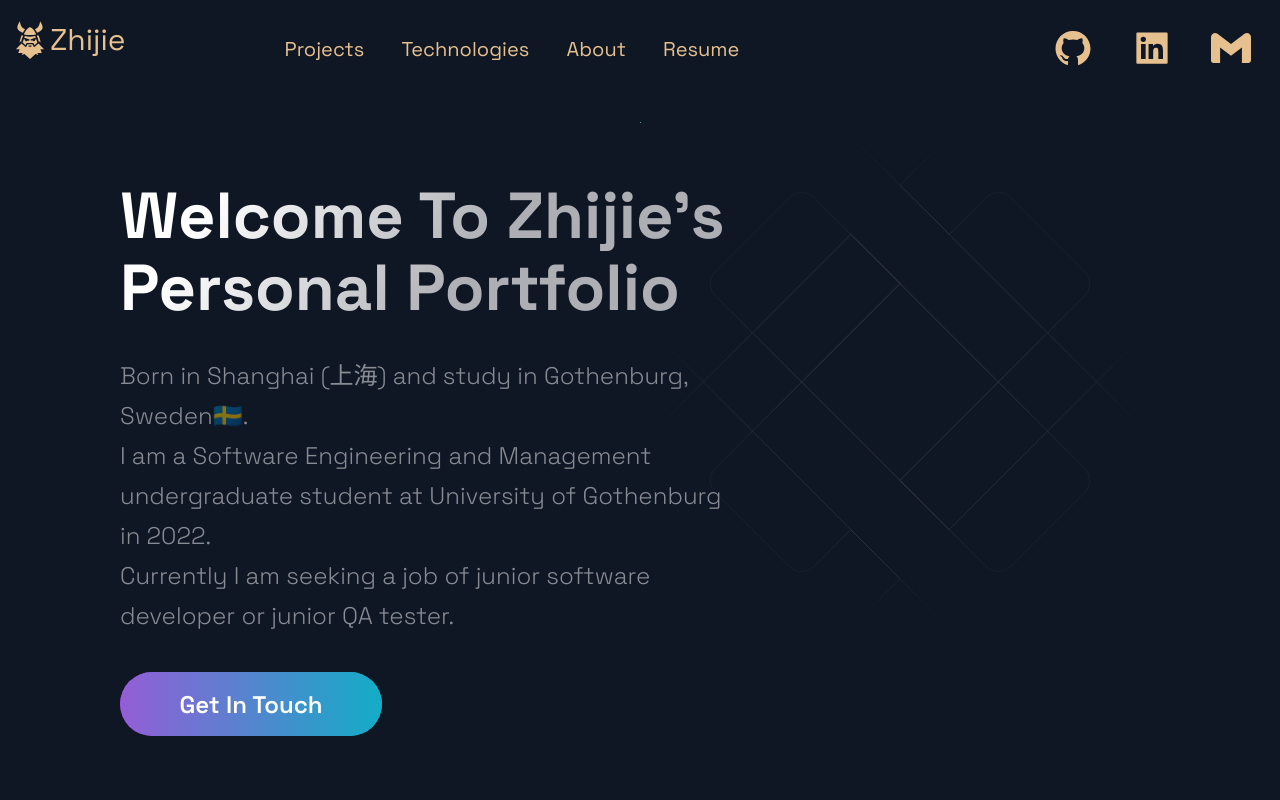
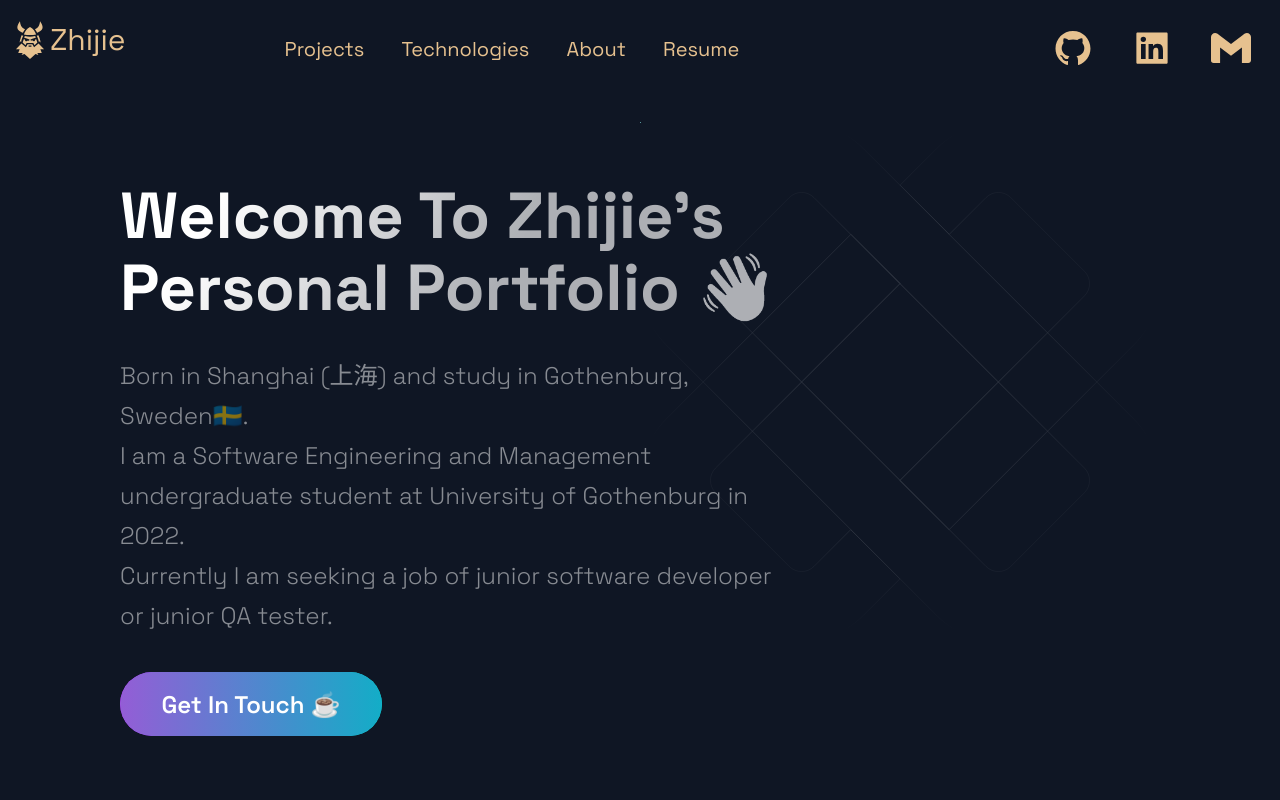
Before and after one commit to ZJW-92/personal_portfolio, a Next.js app: page / in a window 1280 px wide. Shown: the top 800 px of the page. Built offline with nearby package versions, Linux system fonts and the light colour scheme.

Commit message:
update profile

```diff
--- a/src/components/Hero/Hero.js
+++ b/src/components/Hero/Hero.js
@@ -1,5 +1,4 @@
 import React from 'react';
-
 import { Section, SectionText, SectionTitle } from '../../styles/GlobalComponents';
 import Button from '../../styles/GlobalComponents/Button';
 import { LeftSection } from './HeroStyles';
@@ -8,17 +7,16 @@ const Hero = (props) => (
   <Section row nopadding>
    <LeftSection>
    <SectionTitle main center>
-      Welcome To Zhijie's <br />
-      Personal Portfolio
+     Welcome To Zhijie's <br />
+      Personal Portfolio 👋
     </SectionTitle>
     <SectionText>
     Born in Shanghai (上海) and study in Gothenburg, Sweden🇸🇪. <br/>
     I am a Software Engineering and Management undergraduate student at University of Gothenburg in 2022. <br/>
     Currently I am seeking a job of junior software developer or junior QA tester.
     </SectionText>
-    <Button onClick={() => window.location.href="mailto:zjwei0201@gmail.com"}> Get In Touch </Button>
+    <Button onClick={() => window.location.href="mailto:zjwei0201@gmail.com"}> Get In Touch ☕️ </Button>
     </LeftSection>
-
   </Section>
 );
 
```
